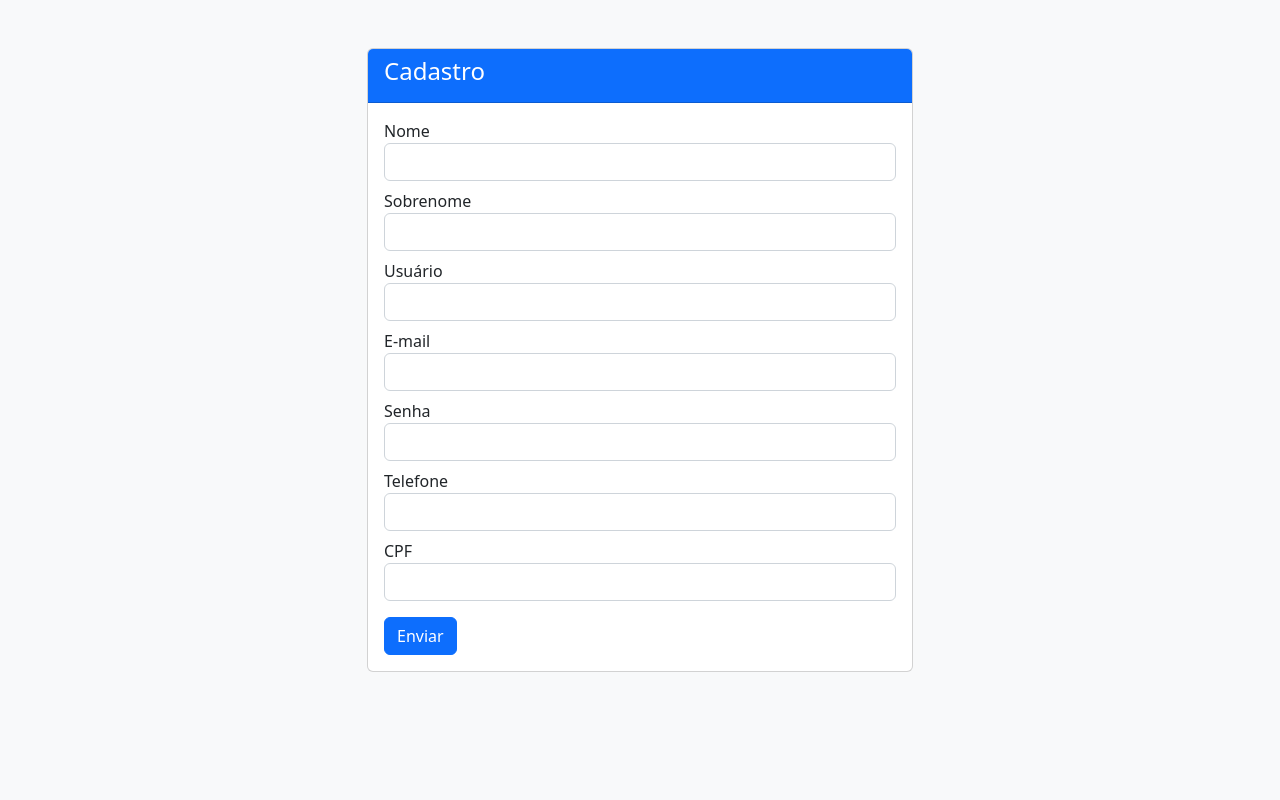
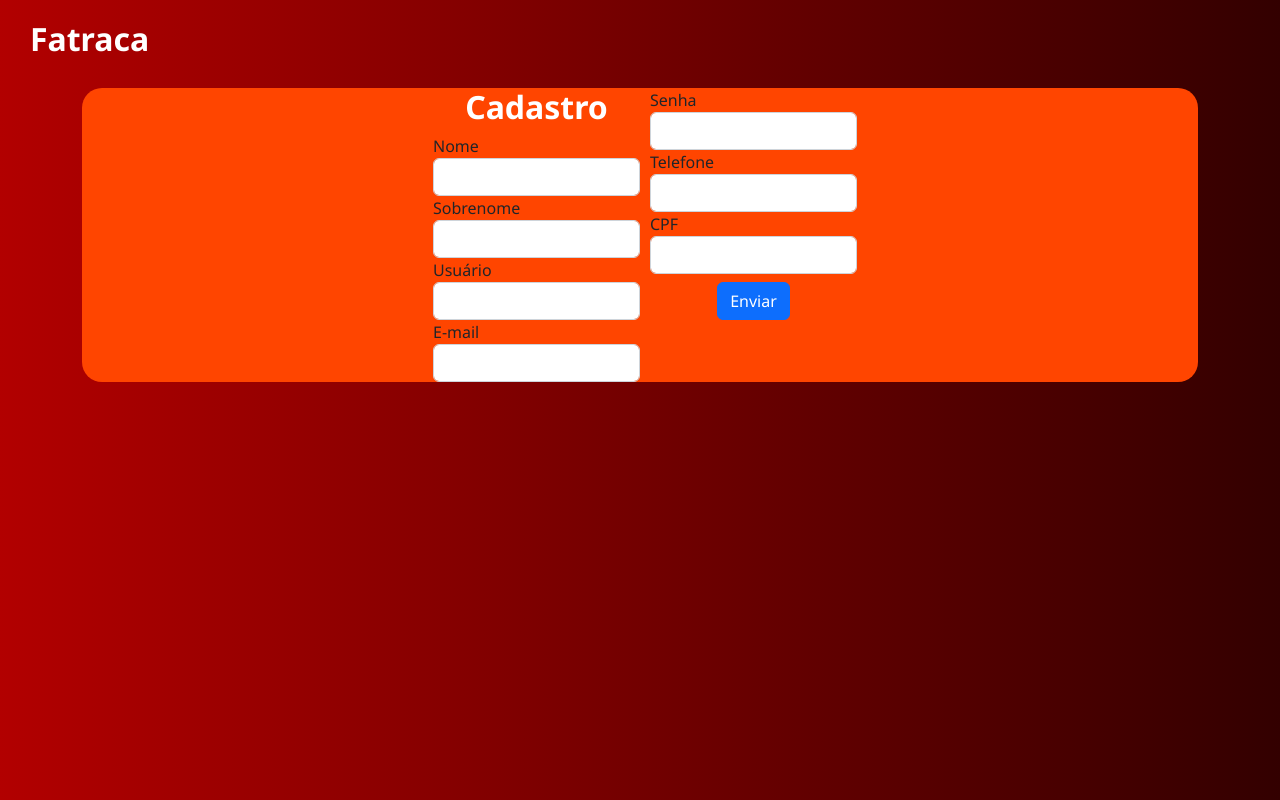
Before and after one commit to LuisFelipe-Oliveira/Fatraca, a PHP site: page /cadastro.php in a window 1280 px wide. Run offline with PHP 8.4, Linux system fonts and the light colour scheme.

Commit message:
mudanças na tela de cadastro
(Ainda não finalizado)

```diff
--- /dev/null
+++ b/assets/css/styleCadastro.css
@@ -0,0 +1,78 @@
+@import url('https://fonts.googleapis.com/css2?family=Noto+Sans:wght@400;700&display=swap');
+
+body{
+    margin: 0;
+    font-family: 'Noto Sans', sans-serif;
+    background-image: linear-gradient(90deg, #B20000, #330000);
+}
+
+body *{
+    box-sizing: border-box;
+}
+
+#logo{
+    color: white;
+    font-size: 4vh;
+    text-decoration: none;
+    font-weight: 800;
+    position: absolute;
+    top: 15px;
+    left: 30px;
+    transition: 0.5s;
+}
+
+#logo:hover{
+    color: rgb(189, 184, 184);
+}
+
+
+.main-cadastro{
+    width: 100%;
+    background: orangered;
+    border-radius: 20px;
+    margin-top: 40px;
+    margin-left: 0;
+    display: flex;
+    float: left;
+    justify-content: center;
+}
+
+#titulo{
+    color: white;
+    font-size: 4vh;
+    font-weight: 600;
+}
+
+.esquerda{
+    width: 50%;
+    display: flex;
+    float: left;
+    justify-content: center;
+    align-items: center;
+    flex-direction: column;
+    padding-left: 10px;
+}
+
+.direita{
+    width: 50%;
+    display: flex;
+    float: right;
+    clear: right;
+    justify-content: center;
+    align-items: center;
+    flex-direction: column;
+    padding-left: 10px;
+}
+/*
+.caixa > input{
+    width: 100%;
+    border: none;
+    border-radius: 10px;
+    padding: 15px;
+    background-color:coral;
+    color: white;
+    font-size: 12pt;
+    box-shadow: 0px 10px 40px rgb(255, 88, 27);
+    outline: none;
+    box-sizing: border-box;
+} */
--- a/cadastro.php
+++ b/cadastro.php
@@ -75,6 +75,7 @@ if (isset($_POST["enviar"])) {
     <meta name="viewport" content="width=device-width, initial-scale=1.0">
     <link href="https://cdn.jsdelivr.net/npm/bootstrap@5.2.1/dist/css/bootstrap.min.css" rel="stylesheet"
         integrity="sha384-iYQeCzEYFbKjA/T2uDLTpkwGzCiq6soy8tYaI1GyVh/UjpbCx/TYkiZhlZB6+fzT" crossorigin="anonymous">
+    <link rel="stylesheet" href="assets\css\styleCadastro.css">
     <title>Cadastro</title>
     <style>
         body {
@@ -84,6 +85,8 @@ if (isset($_POST["enviar"])) {
 </head>
 
 <body>
+
+    <a href="index.php" id="logo" >Fatraca</a>
     <div class="container mt-5">
 
         <?php
@@ -96,43 +99,42 @@ if (isset($_POST["enviar"])) {
         }
         ?>
 
-        <div class="row justify-content-center">
-            <div class="col-md-6">
-                <div class="card">
-                    <div class="card-header bg-primary text-white">
-                        <h4>Cadastro</h4>
-                    </div>
-                    <div class="card-body">
+                    <div class="main-cadastro">
                         <form method="post">
-                            <div class="form-group mb-2">
+                            <div class="esquerda">
+                            <h4 id="titulo">Cadastro</h4>
+                                <div class="caixa">
                                     <label for="nome">Nome</label>
                                     <input type="text" class="form-control" id="nome" name="nome" required>
                                 </div>
-                            <div class="form-group mb-2">
+                                <div class="caixa">
                                     <label for="sobrenome">Sobrenome</label>
                                     <input type="text" class="form-control" id="sobrenome" name="sobrenome" required>
                                 </div>
-                            <div class="form-group mb-2">
+                                <div class="caixa">
                                     <label for="usuario">Usuário</label>
                                     <input type="text" class="form-control" id="usuario" name="usuario" required>
                                 </div>
-                            <div class="form-group mb-2">
+                                <div class="caixa">
                                     <label for="email">E-mail</label>
                                     <input type="email" class="form-control" id="email" name="email" required>
                                 </div>
-                            <div class="form-group mb-2">
+                            </div>
+                            <div class="direita">
+                                <div class="caixa">
                                     <label for="nome">Senha</label>
                                     <input type="password" class="form-control" id="senha" name="senha" required>
                                 </div>
-                            <div class="form-group mb-2">
+                                <div class="caixa">
                                     <label for="telefone">Telefone</label>
                                     <input type="tel" class="form-control" id="telefone" name="telefone" required>
                                 </div>
-                            <div class="form-group mb-2">
+                                <div class="caixa">
                                     <label for="cpf">CPF</label>
                                     <input type="text" class="form-control" id="cpf" name="cpf" required>
                                 </div>
                                 <button type="submit" class="btn btn-primary btn-block mt-2" name="enviar">Enviar</button>
+                            </div>
                         </form>
                     </div>
                 </div>
--- a/login.php
+++ b/login.php
@@ -14,13 +14,13 @@
 
 <body>
     <div class="main-login">
+        <a href="index.php" id="logo">Fatraca</a>
         <div class="left-login">
             <h1>Faça login e conheça a Fatec</h1>
             <div id="left-login-image">
                 <img src="assets\imgs\loginImg.svg" alt="">
             </div>
         </div>
-
 
         <div class="right-login">
             <div class="card-login">
@@ -34,6 +34,8 @@
                     <label for="senha">Senha</label>
                     <input type="password" name="senha" placeholder="Senha">
                 </div>
+                <a href="" class="btn-alt">Esqueceu a senha?</a>
+                <a href="cadastro.php" class="btn-alt">Criar conta</a>
                 <button class="btn-login">Login</button>
                 <butoton class="entrar-com">
                     <span class="entrar-txt">Entrar com</span>
```
Also changed, not shown: assets/css/style.css (+14 -9 lines), assets/css/styleLogin.css (+24 -1 lines). Lines whose indentation alone changed are shown as unchanged.
